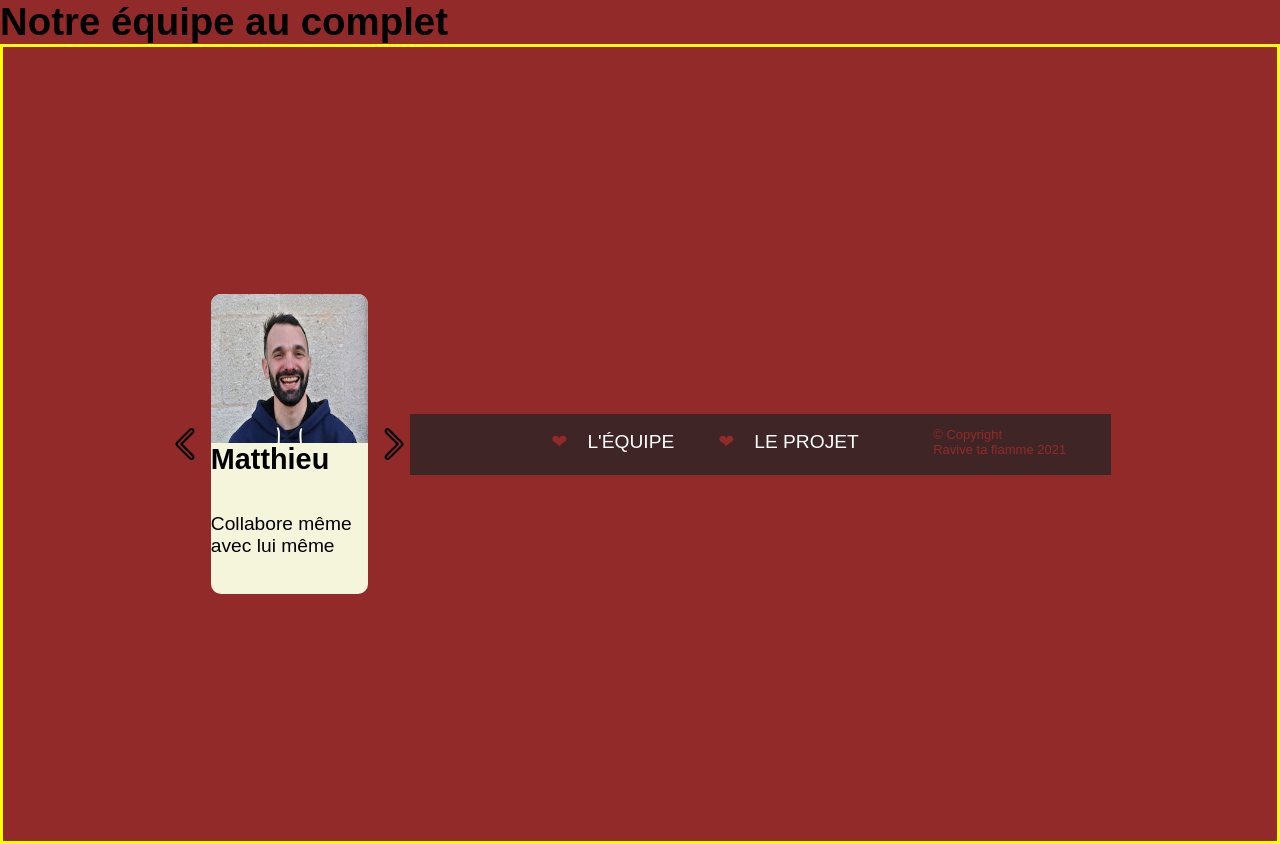
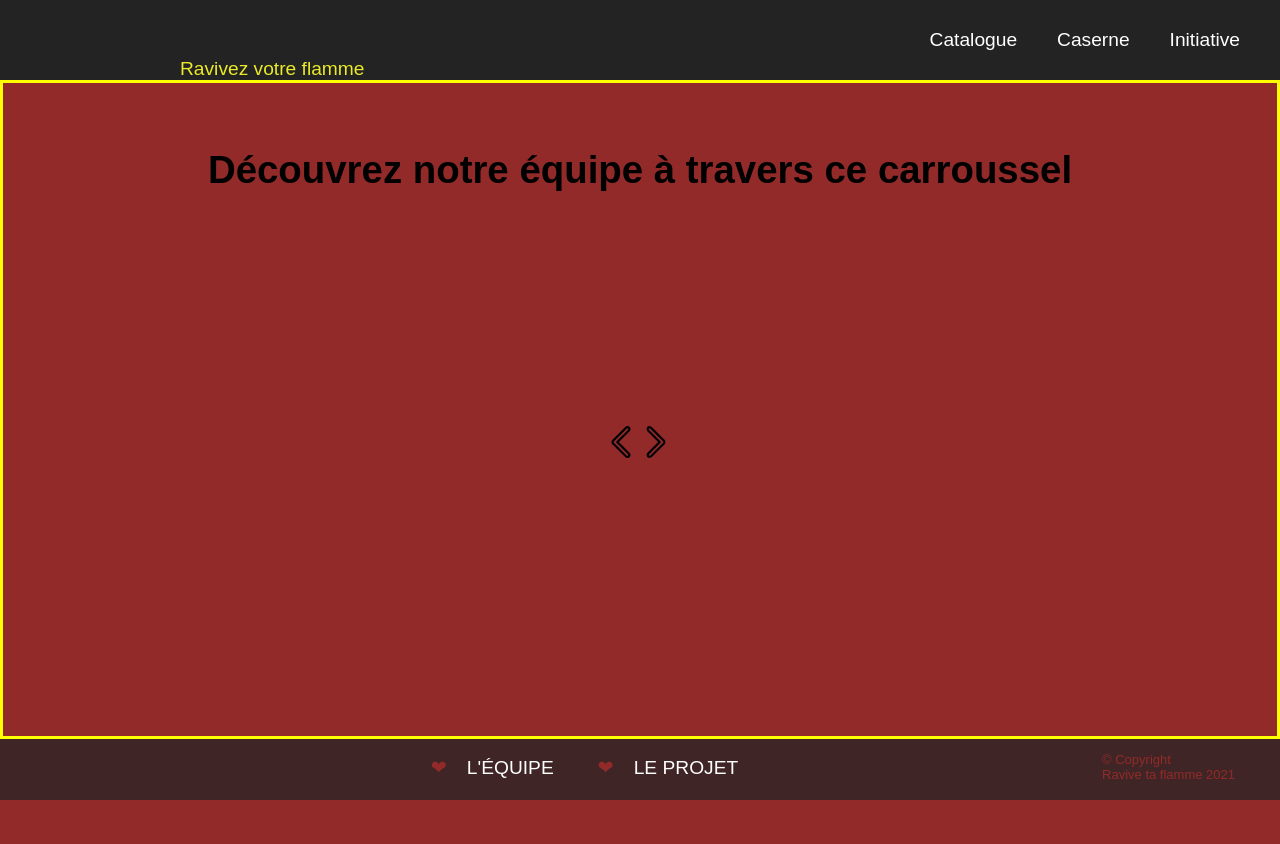
Before and after one commit to olivierjoubert/Firemen, a PHP site: page /ourTeam.php in a window 1280 px wide. After the commit the page ends 800 px from the top, so only its background shows below. Run offline with PHP 8.4, Linux system fonts and the light colour scheme.

Commit message:
our team ready

```diff
--- a/ourTeam.php
+++ b/ourTeam.php
@@ -4,63 +4,44 @@
 require('head.php')
 ?>
 <body>
-
-<h1>Notre équipe au complet</h1>
+<div class="whole_page">
+    <?php
+    require('header.php')
+    ?>
+    <div class="main-container">
+        <h1 class="equipe">Découvrez notre équipe à travers ce carroussel</h1>
         <!--<p>Illorum ab nostra erga sint fiat ipse amicos sunt benevolentia quanti tertiam erga ferri nostra
             nosmet nosmet amicos nos illorum termini alteram eodem termini probo modo quanti nullam video in.</p>-->
-
-<div class="whole_page">
-    <div class="main-container">
-
-        <!--<div class="allTeamMembers">
-            <div class="memberCard">
-                <img class="pictureMember" src="assets/pictures-team-member/Olivier-JOUBERT.JPG" alt="Olivier">
-                <h2 class="nameMember">Olivier</h2>
-                <p>Mind Master</p>
-            </div>
-            <div class="memberCard">
-                <img class="pictureMember" src="assets/pictures-team-member/Jonathan-BANON.JPG" alt="Jonathan">
-                <h2 class="nameMember">Jonathan</h2>
-                <p>Leadership</p>
-            </div>
-            <div class="memberCard">
-                <img class="pictureMember" src="assets/pictures-team-member/Sara-AJANA.JPG" alt="Sara">
-                <h2 class="nameMember">Sara</h2>
-                <p>Think well about everyone</p>
-            </div>
-            <div class="memberCard">
-                <img class="pictureMember" src="assets/pictures-team-member/Matthieu-DEJEAN.jpg" alt="Matthieu">
-                <h2 class="nameMember">Matthieu</h2>
-                <p>Collabore même avec lui même</p>
-            </div>
-        </div>-->
-
         <?php
-// Tableau multidimentionel, de quatre tableaux avec picture nom et bio en valeurs;
-// Deux boutons du carousel, fleche gauche fleche droite
         $ourMemberArray = [
-        ['pictureMemberArray'=>'src="assets/pictures-team-member/Olivier-JOUBERT.JPG"','nameMemberArray'=>'Olivier','bioMemberArray'=>'Mind Master'],
-        ['pictureMemberArray'=>'src="assets/pictures-team-member/Jonathan-BANON.JPG"','nameMemberArray'=>'Jonathan','bioMemberArray'=>'Leadership'],
-        ['pictureMemberArray'=>'src="assets/pictures-team-member/Sara-AJANA.JPG" alt="Sara"','nameMemberArray'=>'Sara','bioMemberArray'=>'Think well about everyone'],
-        ['pictureMemberArray'=>'src="assets/pictures-team-member/Matthieu-DEJEAN.jpg"','nameMemberArray'=>'Matthieu','bioMemberArray'=>'Collabore même avec lui même'],
+            ['id' =>1,'pictureMemberArray'=>'src="assets/pictures-team-member/Olivier-JOUBERT.JPG"','nameMemberArray'=>'Olivier','bioMemberArray'=>'Mind Master'],
+            ['id' =>2,'pictureMemberArray'=>'src="assets/pictures-team-member/Jonathan-BANON.JPG"','nameMemberArray'=>'Jonathan','bioMemberArray'=>'Leadership'],
+            ['id' =>3,'pictureMemberArray'=>'src="assets/pictures-team-member/Sara-AJANA.JPG" alt="Sara"','nameMemberArray'=>'Sara','bioMemberArray'=>'Think well about everyone'],
+            ['id' =>4,'pictureMemberArray'=>'src="assets/pictures-team-member/Matthieu-DEJEAN.jpg"','nameMemberArray'=>'Matthieu','bioMemberArray'=>'Collabore même avec lui même'],
         ];
         ?>
-<div class="carContainer">
-    <div class="arrow-left">
+        <div class="card-container">
+            <div class="arrow arrow-left">
                 <img src="assets/left-arrow-transparent.png" alt="Arrow Left" />
             </div>
+                <?php foreach ($ourMemberArray as $member) : ?>
+                    <div class="card-noshow membeR" id="membeR<?= $member['id'] ?>">
                         <div class="memberCard">
-        <img class="pictureMember" <?php echo $ourMemberArray[3]['pictureMemberArray'] ?> alt="Matthieu">
-        <h2 class="nameMember"><?php echo $ourMemberArray[3]['nameMemberArray']?></h2>
-        <p><?php echo $ourMemberArray[3]['bioMemberArray']?></p>
+                            <img class="pictureMember" <?= $member['pictureMemberArray'] ?> alt="<?= $member['id'] ?>">
+                            <h2 class="nameMember"><?= $member['nameMemberArray']?></h2>
+                            <p><?= $member['bioMemberArray']?></p>
                         </div>
-    <div class="arrow-right">
+                    </div>
+                <?php endforeach; ?>
+            <div class="arrow arrow-right">
                 <img src="assets/right-arrow-transparent.png" alt="arrow right"/>
+            </div>
+        </div>
     </div>
     <?php
     require('footer.php')
     ?>
-<script src="./script.js"></script>
+</div>
+<script src="src/teamMember.js"></script>
 </body>
-
 </html>
--- a/style.css
+++ b/style.css
@@ -350,12 +350,12 @@ select {
     padding: 5px;
     margin: 10px;
 }
-/*.allTeamMembers{
-    display :flex;
-    justify-content: space-around;
-    flex-wrap: wrap;
-}*/
-.carContainer{
+/*Equipe*/
+.equipe {
+    margin-top: 20px;
+}
+
+.card-container{
     display: flex;
     justify-content: center;
     align-items: center;
@@ -370,6 +370,8 @@ select {
     height: 300px;
     flex-wrap: wrap;
     display: flex;
+    flex-direction: column;
+    justify-content: flex-start;
 }
 .pictureMember{
     border-top-left-radius: 10px;
```
Also changed, not shown: catalogue.php (indentation only). Lines whose indentation alone changed are shown as unchanged.
